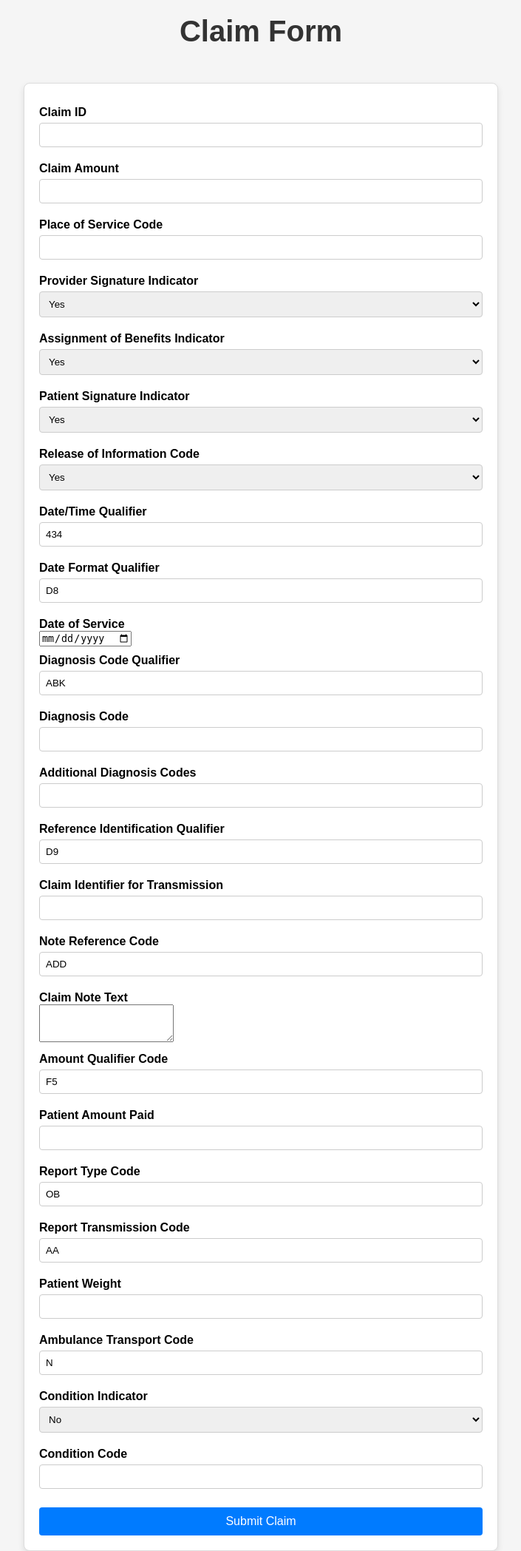
After one commit to bobbydangeti/EDI_837_Claim_Submission, a Flask app: page /claim_information in a window 1280 px wide. The commit adds this page. Shown: the whole page at 74% size, without its empty margins (287-992 px from the left). Run offline with Flask 3, Linux system fonts and the light colour scheme.

Commit message:
Updated forms.py, main.py, and added new templates for claim and subscriber forms

```diff
--- a/forms.py
+++ b/forms.py
@@ -1,7 +1,6 @@
 from flask_wtf import FlaskForm
-from wtforms import StringField, SelectField, IntegerField, SubmitField, HiddenField, DateField
+from wtforms import StringField, IntegerField, DecimalField, SelectField, TextAreaField, HiddenField, DateField, SubmitField
 from wtforms.validators import DataRequired, Optional, NumberRange, Length, Regexp
-
 
 class BillingProviderForm(FlaskForm):
     entity_identifier = SelectField(
@@ -118,7 +117,7 @@ class SubscriberInformationForm(FlaskForm):
     )
 
     # Subscriber Identifier (NM109, mandatory)
-    subscriber_identifier = IntegerField(
+    subscriber_identifier = StringField(
         "Subscriber Identifier",
         validators=[DataRequired(), Regexp(r'^\d+$', message="Subscriber Identifier must be numeric.")]  # Mandatory field
     )
@@ -162,13 +161,13 @@ class SubscriberInformationForm(FlaskForm):
         validators=[DataRequired(), Regexp(r'^[A-Z]{2}$', message="Enter a valid 2-letter country code.")]  # Optional field
     )
 
-    # Date of Birth (DMG02, mandatory)
-    date_of_birth = DateField(
+    date_of_birth = StringField(
         "Date of Birth",
-        validators=[DataRequired()],  # Mandatory field
-        format='%Y%m%d'
+        validators=[
+            DataRequired(),
+            Regexp(r'^\d{2}-\d{2}-\d{4}$', message="Date of Birth must be in DD-MM-YYYY format.")
+        ]
     )
-
     # Gender (DMG03, mandatory)
     gender = SelectField(
         "Gender",
@@ -178,3 +177,52 @@ class SubscriberInformationForm(FlaskForm):
 
     # Submit button
     submit = SubmitField("Next")
+
+
+class ClaimForm(FlaskForm):
+    # Claim Information
+    claim_id = StringField("Claim ID", validators=[DataRequired(), Length(max=20)])
+    claim_amount = DecimalField("Claim Amount", validators=[DataRequired(), NumberRange(min=0)], places=2)
+    place_of_service_code = IntegerField("Place of Service Code", validators=[DataRequired(), NumberRange(min=1, max=99, message="Please enter a number between 1 and 99.")])
+    claim_frequency_code = HiddenField("Claim Frequency Code", default="1", validators=[Optional(), Length(max=5)])
+
+    provider_signature_indicator = SelectField("Provider Signature Indicator", choices=[("Y", "Yes"), ("N", "No")], validators=[DataRequired()])
+    assignment_of_benefits_indicator = SelectField("Assignment of Benefits Indicator", choices=[("Y", "Yes"), ("N", "No")], validators=[DataRequired()])
+    patient_signature_indicator = SelectField("Patient Signature Indicator", choices=[("Y", "Yes"), ("N", "No")], validators=[DataRequired()])
+    release_of_information_code = SelectField("Release of Information Code", choices=[("Y", "Yes"), ("N", "No")], validators=[DataRequired()])
+
+
+    # Dates and Service Information
+    date_time_qualifier = StringField("Date/Time Qualifier", default="434", validators=[Optional(), Length(max=5)])
+    date_format_qualifier = StringField("Date Format Qualifier", default="D8", validators=[Optional(), Length(max=5)])
+    date_of_service = DateField("Date of Service", validators=[DataRequired()], format='%Y-%m-%d')
+
+    # Diagnosis Codes
+    diagnosis_code_qualifier = StringField("Diagnosis Code Qualifier", default="ABK", validators=[Optional(), Length(max=5)])
+    diagnosis_code = StringField("Diagnosis Code", validators=[DataRequired(), Length(max=10)])
+    additional_diagnosis_codes = StringField("Additional Diagnosis Codes", validators=[Optional(), Length(max=50)])
+
+    # Reference Identifiers
+    reference_id_qualifier = StringField("Reference Identification Qualifier", default="D9", validators=[Optional(), Length(max=5)])
+    claim_identifier_transmission = StringField("Claim Identifier for Transmission", validators=[DataRequired(), Length(max=20)])
+
+    # Notes
+    note_reference_code = StringField("Note Reference Code", default="ADD", validators=[Optional(), Length(max=5)])
+    claim_note_text = TextAreaField("Claim Note Text", validators=[Optional(), Length(max=200)])
+
+    # Amounts and Codes
+    amount_qualifier_code = StringField("Amount Qualifier Code", default="F5", validators=[Optional(), Length(max=5)])
+    patient_amount_paid = DecimalField("Patient Amount Paid", validators=[Optional(), NumberRange(min=0)], places=2)
+    report_type_code = StringField("Report Type Code", default="OB", validators=[Optional(), Length(max=5)])
+    report_transmission_code = StringField("Report Transmission Code", default="AA", validators=[Optional(), Length(max=5)])
+
+    # Patient Information
+    patient_weight = DecimalField("Patient Weight", validators=[Optional(), NumberRange(min=0)], places=1)
+
+    # Ambulance and Condition Information
+    ambulance_transport_code = StringField("Ambulance Transport Code", default="N", validators=[Optional(), Length(max=5)])
+    condition_indicator = SelectField("Condition Indicator", choices=[("Y", "Yes"), ("N", "No")], default="N", validators=[Optional()])
+    condition_code = StringField("Condition Code", validators=[Optional(), Length(max=5)])
+
+    # Submit Button
+    submit = SubmitField("Submit Claim")
--- a/main.py
+++ b/main.py
@@ -1,5 +1,5 @@
 from flask import Flask, render_template, redirect, url_for
-from forms import BillingProviderForm, SubscriberInformationForm
+from forms import BillingProviderForm, SubscriberInformationForm, ClaimForm
 
 app = Flask(__name__)
 app.config['SECRET_KEY'] = 'your_secret_key'
@@ -20,9 +20,18 @@ def billing_provider():
 def subscriber_information():
     form = SubscriberInformationForm()
     if form.validate_on_submit():
-        # Process subscriber form data
-        pass
+        # Redirect to the claim information form after successful submission
+        return redirect(url_for('claim_information'))
     return render_template('subscriber_information.html', form=form)
+
+# New route for claim information
+@app.route('/claim_information', methods=['GET', 'POST'])
+def claim_information():
+    form = ClaimForm()
+    if form.validate_on_submit():
+        # Process claim form data
+        pass  # Placeholder for claim form processing logic
+    return render_template('claim_information.html', form=form)
 
 if __name__ == "__main__":
     app.run(debug=True)
--- /dev/null
+++ b/templates/claim_information.html
@@ -0,0 +1,103 @@
+<!DOCTYPE html>
+<html lang="en">
+<head>
+    <meta charset="UTF-8">
+    <meta name="viewport" content="width=device-width, initial-scale=1.0">
+    <title>Claim Form</title>
+    <link rel="stylesheet" href="{{ url_for('static', filename='styles.css') }}">
+</head>
+<body>
+    <h1>Claim Form</h1>
+    <form method="POST" action="{{ url_for('claim_information') }}">
+        {{ form.hidden_tag() }}
+
+        <!-- Claim Information -->
+        <label>{{ form.claim_id.label }}</label>
+        {{ form.claim_id(class="form-control") }}
+
+        <label>{{ form.claim_amount.label }}</label>
+        {{ form.claim_amount(class="form-control") }}
+
+        <label>{{ form.place_of_service_code.label }}</label>
+        {{ form.place_of_service_code(class="form-control") }}
+
+        {{ form.claim_frequency_code() }} <!-- Hidden field -->
+
+        <label>{{ form.provider_signature_indicator.label }}</label>
+        {{ form.provider_signature_indicator(class="form-control") }}
+
+        <label>{{ form.assignment_of_benefits_indicator.label }}</label>
+        {{ form.assignment_of_benefits_indicator(class="form-control") }}
+
+        <label>{{ form.patient_signature_indicator.label }}</label>
+        {{ form.patient_signature_indicator(class="form-control") }}
+
+        <label>{{ form.release_of_information_code.label }}</label>
+        {{ form.release_of_information_code(class="form-control") }}
+
+        <!-- Dates and Service Information -->
+        <label>{{ form.date_time_qualifier.label }}</label>
+        {{ form.date_time_qualifier(class="form-control") }}
+
+        <label>{{ form.date_format_qualifier.label }}</label>
+        {{ form.date_format_qualifier(class="form-control") }}
+
+        <label>{{ form.date_of_service.label }}</label>
+        {{ form.date_of_service(class="form-control", placeholder="YYYY-MM-DD") }}
+
+        <!-- Diagnosis Codes -->
+        <label>{{ form.diagnosis_code_qualifier.label }}</label>
+        {{ form.diagnosis_code_qualifier(class="form-control") }}
+
+        <label>{{ form.diagnosis_code.label }}</label>
+        {{ form.diagnosis_code(class="form-control") }}
+
+        <label>{{ form.additional_diagnosis_codes.label }}</label>
+        {{ form.additional_diagnosis_codes(class="form-control") }}
+
+        <!-- Reference Identifiers -->
+        <label>{{ form.reference_id_qualifier.label }}</label>
+        {{ form.reference_id_qualifier(class="form-control") }}
+
+        <label>{{ form.claim_identifier_transmission.label }}</label>
+        {{ form.claim_identifier_transmission(class="form-control") }}
+
+        <!-- Notes -->
+        <label>{{ form.note_reference_code.label }}</label>
+        {{ form.note_reference_code(class="form-control") }}
+
+        <label>{{ form.claim_note_text.label }}</label>
+        {{ form.claim_note_text(class="form-control", rows="3") }}
+
+        <!-- Amounts and Codes -->
+        <label>{{ form.amount_qualifier_code.label }}</label>
+        {{ form.amount_qualifier_code(class="form-control") }}
+
+        <label>{{ form.patient_amount_paid.label }}</label>
+        {{ form.patient_amount_paid(class="form-control") }}
+
+        <label>{{ form.report_type_code.label }}</label>
+        {{ form.report_type_code(class="form-control") }}
+
+        <label>{{ form.report_transmission_code.label }}</label>
+        {{ form.report_transmission_code(class="form-control") }}
+
+        <!-- Patient Information -->
+        <label>{{ form.patient_weight.label }}</label>
+        {{ form.patient_weight(class="form-control") }}
+
+        <!-- Ambulance and Condition Information -->
+        <label>{{ form.ambulance_transport_code.label }}</label>
+        {{ form.ambulance_transport_code(class="form-control") }}
+
+        <label>{{ form.condition_indicator.label }}</label>
+        {{ form.condition_indicator(class="form-control") }}
+
+        <label>{{ form.condition_code.label }}</label>
+        {{ form.condition_code(class="form-control") }}
+
+        <!-- Submit Button -->
+        {{ form.submit(class="btn btn-primary") }}
+    </form>
+</body>
+</html>
--- a/templates/subscriber_information.html
+++ b/templates/subscriber_information.html
@@ -86,7 +86,7 @@
 
         <!-- Date of Birth (DMG02, mandatory) -->
         <label>{{ form.date_of_birth.label }} <span class="required">*</span></label>
-        {{ form.date_of_birth() }}
+        {{ form.date_of_birth(class="form-control", placeholder="dd-mm-yyyy") }}
         {% if form.date_of_birth.errors %}
             <p style="color: red;">{{ form.date_of_birth.errors[0] }}</p>
         {% endif %}
```
Also changed, not shown: templates/New Text Document.txt (added, +103 -0 lines).
